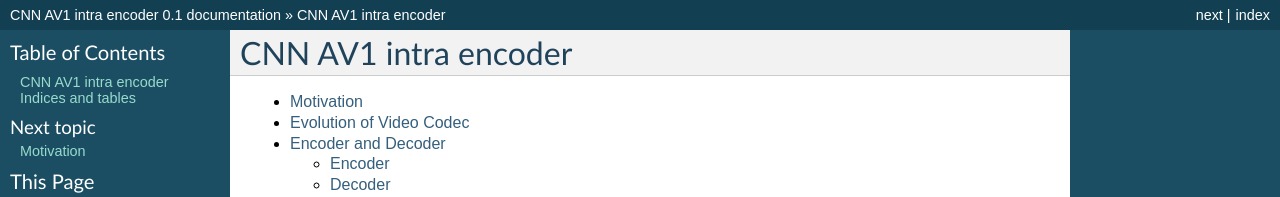
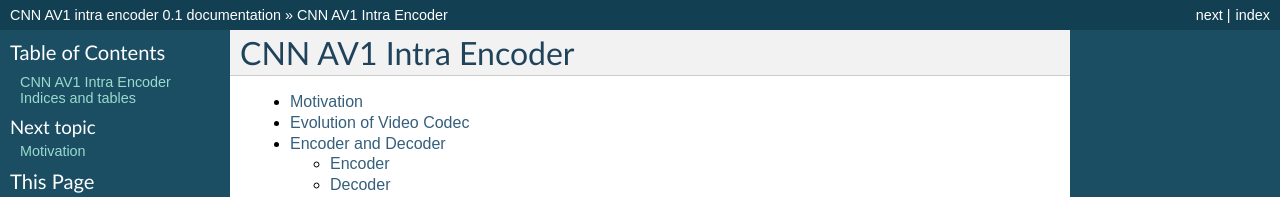
Before and after one commit to epadam/CNN-AV1-intra-encoder, a Sphinx documentation site: the page built from source/index.rst, in a window 1280 px wide. Shown: the top 197 px of the page. Built offline with Sphinx 7.4.7, drawn with Linux system fonts in a browser that asks for light colours; pages that are not in the unit, such as notebooks, are missing from menus; some of the changed text lies outside the part shown.

```diff
--- a/source/index.rst
+++ b/source/index.rst
@@ -3,7 +3,7 @@
    You can adapt this file completely to your liking, but it should at least
    contain the root `toctree` directive.
 
-CNN AV1 intra encoder
+CNN AV1 Intra Encoder
 =================================================
 
 .. toctree::
```
